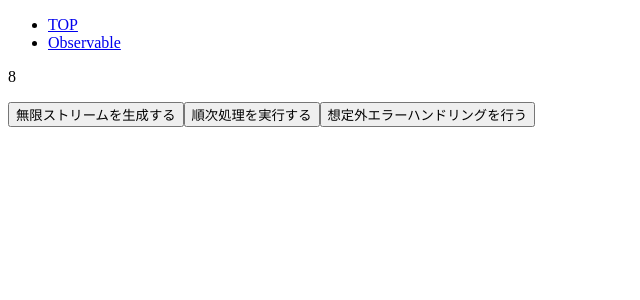
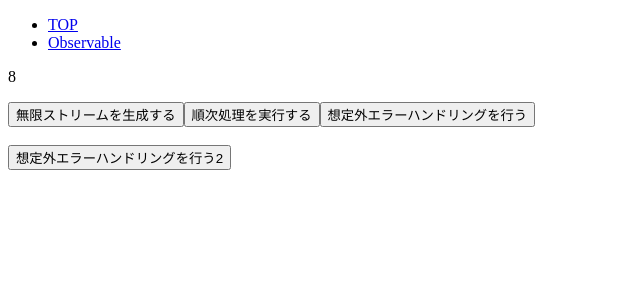
Before and after one commit to erc-uchida/rxjs-for-practice, an Angular app: page /observable in a window 1280 px wide. Shown: the top 300 px of the page, without its empty margins (0-640 px from the left). Built offline with nearby package versions, Linux system fonts and the light colour scheme.

Commit message:
親のobserver.errorに捕捉されないようにエラーをスローする方法を追加した

```diff
--- a/src/app/observable/observable.component.html
+++ b/src/app/observable/observable.component.html
@@ -4,3 +4,5 @@
 <button (click)="generateUnlimitedStream()">無限ストリームを生成する</button>
 <button (click)="onClick()">順次処理を実行する</button>
 <button (click)="handleUnexpectedError()">想定外エラーハンドリングを行う</button>
+<br><br>
+<button (click)="handleUnexpectedError2()">想定外エラーハンドリングを行う2</button>
--- a/src/app/observable/observable.component.ts
+++ b/src/app/observable/observable.component.ts
@@ -182,4 +182,56 @@ export class ObservableComponent implements OnInit {
       throw new Error('happened on procError1');
     });
   }
+
+  handleUnexpectedError2(): void {
+    from([
+      this.procNestedObservable()
+    ]).pipe(
+      concatMap(val => {
+        console.log('@@@ concatMap');
+        return val;
+      }),
+      catchError(err => {
+        console.log('@@@ catchError');
+        return throwError(err);
+      })
+    ).subscribe({
+      next: (val) => {
+        console.log('@@@ subscribe next', val);
+      },
+      error: (err) => {
+        console.log('@@@ subscribe error', err);
+      },
+      complete: () => {
+        console.log('@@@ subscribe complete');
+      }
+    });
+  }
+
+  private procNestedObservable(): Observable<null> {
+    return Observable.create((o: Observer<null>) => {
+
+      from([
+        this.procError1()
+      ]).pipe(
+        concatMap(val => {
+          console.log('@@@ nested concatMap');
+          return val;
+        }),
+        catchError(err => {
+          console.log('@@@ nested catchError');
+          return throwError(err);
+        })
+      ).subscribe({
+        next: (val) => {
+          console.log('@@@ nested subscribe next', val);
+        },
+        complete: () => {
+          console.log('@@@ nested subscribe complete');
+          o.complete();
+        }
+      });
+
+    });
+  }
 }
```
